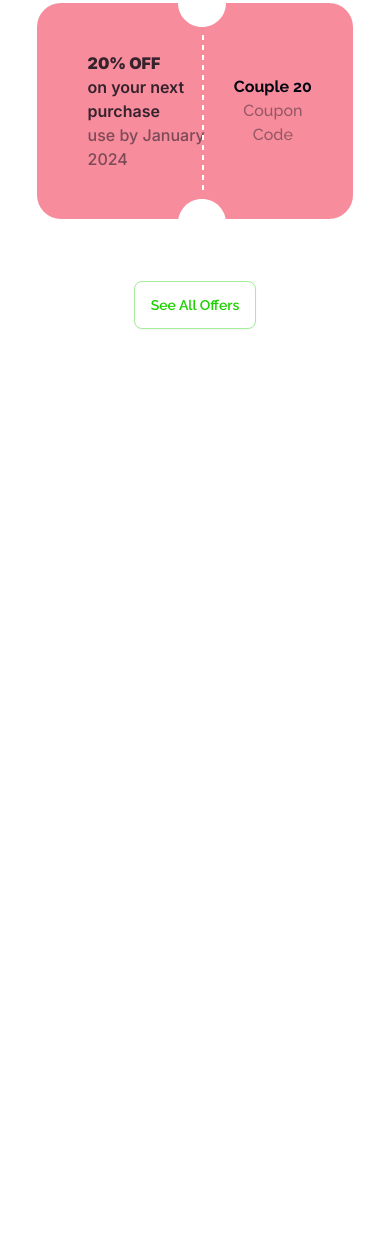
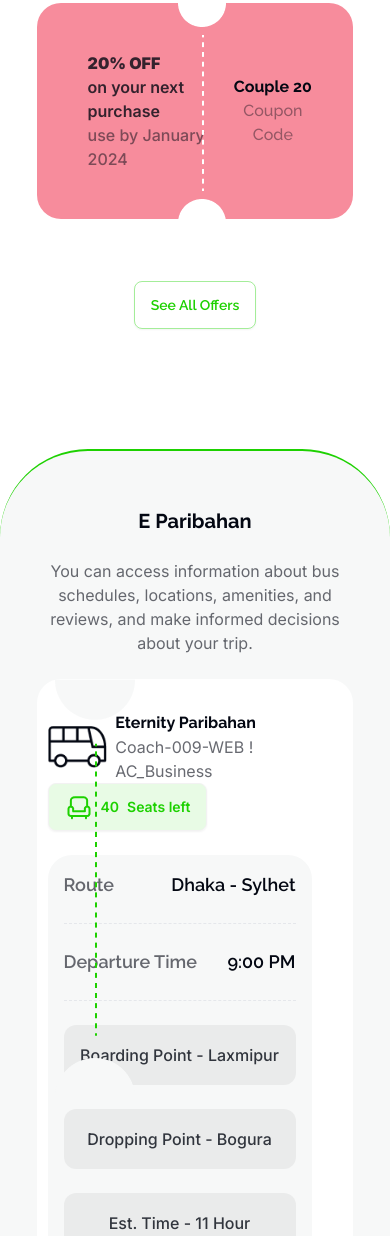
Before and after one commit to MAAB-FW/Assignment-5, a plain HTML site: page index.html in a window 390 px wide. Shown: the part 764-2000 px from the top of the page. Before the commit the page ends 1213 px from the top, so only its background shows below. Drawn offline with nearby package versions, Linux system fonts and the light colour scheme.

Commit message:
bus info part 2/3 done with almost responsive

```diff
--- a/index.html
+++ b/index.html
@@ -97,7 +97,7 @@
                             <p class="lg:text-xl font-semibold text-[rgba(3,7,18,0.8)]">on your next purchase</p>
                             <p class="lg:text-lg font-medium text-[rgba(3,7,18,0.5)]">use by January 2024</p>
                         </div>
-                        <img src="ex-icon/cupon-devider.svg" class="absolute top-0 right-[127px] lg:right-[207px]"
+                        <img src="images/cupon-devider.png" class="absolute top-0 right-[127px] lg:right-[207px]"
                             alt="">
                         <div class="font-raleway ">
                             <h3 class="lg:text-[32px] font-bold text-[rgb(3,7,18)]">NEW15</h3>
@@ -112,7 +112,7 @@
                             <p class="lg:text-xl font-semibold text-[rgba(3,7,18,0.8)]">on your next purchase</p>
                             <p class="lg:text-lg font-medium text-[rgba(3,7,18,0.5)]">use by January 2024</p>
                         </div>
-                        <img src="ex-icon/cupon-devider.svg" class="absolute top-0 right-[127px] lg:right-[207px]"
+                        <img src="images/cupon-devider.png" class="absolute top-0 right-[127px] lg:right-[207px]"
                             alt="">
                         <div class="font-raleway ">
                             <h3 class="lg:text-[32px] font-bold text-[rgb(3,7,18)]">Couple 20
@@ -128,8 +128,90 @@
         </section>
 
         <!-- Eternity Paribahan -->
-        <section id="E-paribahan">
-
+        <section id="E-paribahan"
+            class="max-w-[1440px] mx-auto rounded-t-[88px] bg-[#F7F8F8] border-t-2 border-[rgb(29,209,0)]">
+            <div class="w-[81.25%] mx-auto">
+                <!-- heading part -->
+                <div class="pt-14 lg:pt-[120px] text-center">
+                    <h1 class="font-raleway text-xl lg:text-[40px] font-bold text-[#030712]">E Paribahan</h1>
+                    <p class="lg:text-lg lg:w-[691px] mx-auto my-6 text-[rgba(3,7,18,0.6)]">You can access information
+                        about bus schedules,
+                        locations, amenities, and reviews, and make informed decisions about your trip.</p>
+                </div>
+                <!-- ticket part -->
+                <div
+                    class="my-6 bg-[#FFFFFF] relative rounded-3xl py-8 pl-8 pr-[63px] flex flex-col lg:flex-row justify-between items-center">
+                    <!-- ticket left -->
+                    <div class=" max-w-[808px]">
+                        <!-- upper part -->
+                        <div class="flex flex-col lg:flex-row items-start lg:justify-between lg:items-center">
+                            <!-- upper left  -->
+                            <div class="flex items-center gap-2 lg:gap-[14px]">
+                                <div><img src="images/bus-logo.png" alt=""></div>
+                                <div>
+                                    <h3 class="font-raleway lg:text-[32px] font-bold text-[#030712]">Eternity Paribahan
+                                    </h3>
+                                    <p class="lg:text-lg text-[rgba(3,7,18,0.6)]">Coach-009-WEB ! AC_Business</p>
+                                </div>
+                            </div>
+                            <!-- upper right -->
+                            <div class="btn bg-[rgba(29,209,0,0.1)] text-[rgb(29,209,0)] lg:text-lg">
+                                <img src="images/seat-green.png" alt="">
+                                <span>40</span> Seats left
+                            </div>
+                        </div>
+                        <!-- lower part -->
+                        <div
+                            class="mt-6 font-raleway font-semibold text-lg bg-[rgb(247,248,248)] rounded-3xl p-4 lg:p-8">
+                            <!-- 1 -->
+                            <div class="flex justify-between items-center mb-6">
+                                <p class="text-[rgba(3,7,18,0.6)]">Route</p>
+                                <p class="text-[#030712]">Dhaka - Sylhet</p>
+                            </div>
+                            <!-- 2 -->
+                            <div class="flex justify-between items-center py-6 border-dashed border-y">
+                                <p class="text-[rgba(3,7,18,0.6)]">Departure Time</p>
+                                <p class="text-[#030712]">9:00 PM</p>
+                            </div>
+                            <!-- 3 -->
+                            <div
+                                class="font-inter mt-6 font-medium text-[rgba(3,7,18,0.8)] flex flex-col lg:flex-row gap-6">
+                                <div
+                                    class="w-[232px] text-base py-[18px] bg-[rgba(3,7,18,0.05)] rounded-xl text-center">
+                                    Boarding Point - Laxmipur</div>
+                                <div
+                                    class="w-[232px] text-base py-[18px] bg-[rgba(3,7,18,0.05)] rounded-xl text-center">
+                                    Dropping Point - Bogura</div>
+                                <div
+                                    class="w-[232px] text-base py-[18px] bg-[rgba(3,7,18,0.05)] rounded-xl text-center">
+                                    Est. Time - 11 Hour</div>
+                            </div>
+                        </div>
+                    </div>
+                    <img src="images/info-devider.png" class="absolute top-0 right-[218px]" alt="">
+                    <!-- ticket right -->
+                    <div class="font-raleway text-center flex flex-col items-center gap-6">
+                        <div><img src="images/fare.png" alt=""></div>
+                        <div>
+                            <h3 class="lg:text-[32px] font-bold text-[rgb(3,7,18)]">550 Taka
+                            </h3>
+                            <p class="font-semibold text-2xl text-[rgba(3,7,18,0.6)]">Per Seat</p>
+                        </div>
+                    </div>
+                </div>
+                <!-- seat part -->
+                <div
+                    class="mt-[2px] mb-[120px] bg-[#FFFFFF] rounded-3xl py-8 px-8 flex flex-col lg:flex-row justify-between items-center">
+                    <!-- left -->
+                    <div>
+                        <h2 class="text-2xl font-raleway font-semibold text-[#030712]">Select Your Seat</h2>
+                    </div>
+                    <!-- right -->
+                    <div>
+                        <h2 class="text-2xl font-raleway font-semibold text-[#030712]">Select Your Seat</h2>
+                    </div>
+                </div>
+            </div>
         </section>
     </main>
     <footer></footer>
```
Also changed, not shown: ex-icon/cupon-devider.svg (deleted).
